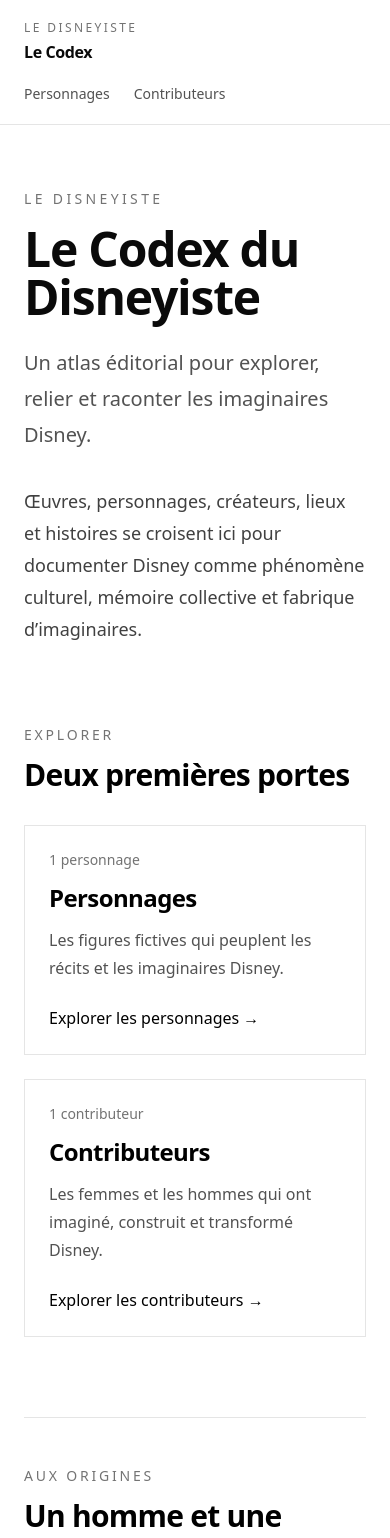
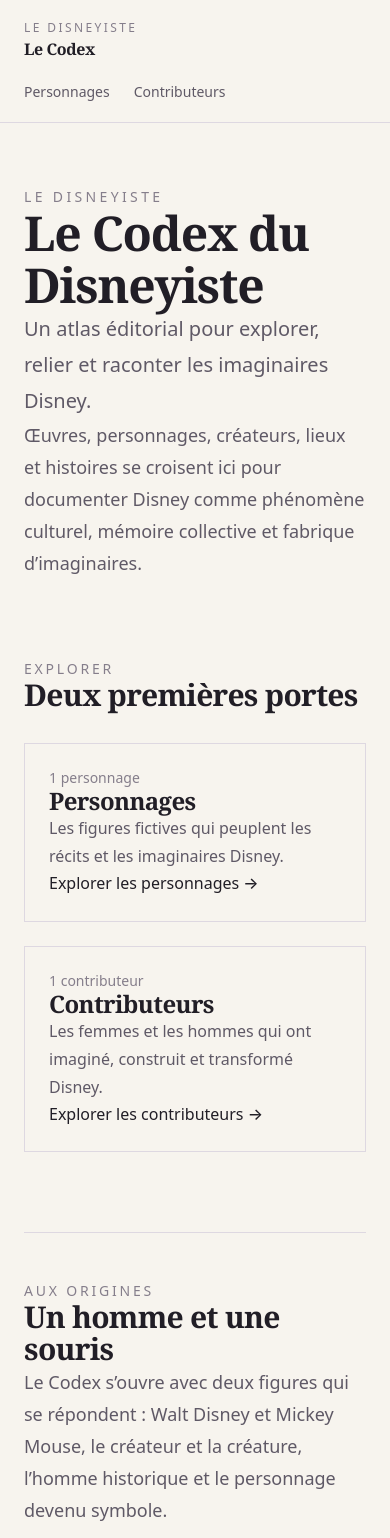
Before and after one commit to iamjulienjulien/ledisneyiste-codex, a Next.js app: page / in a window 390 px wide. Shown: the top 1538 px of the page. Built offline with nearby package versions, Linux system fonts and the light colour scheme.

Commit message:
🎨 Mise en scène > Poser la première projection sur le Codex > 🐭 Julien

```diff
--- a/src/app/globals.css
+++ b/src/app/globals.css
@@ -1,14 +1,215 @@
 @import "tailwindcss";
+
+/* ============================================================
+   PROJECTIONS
+   ============================================================ */
+
+/*
+ * Projection Originale
+ * ---------------------
+ *
+ * Mise en scène native du Codex du Disneyiste.
+ *
+ * Les composants ne doivent jamais dépendre directement des valeurs
+ * d'une Projection. Ils utilisent uniquement les tokens sémantiques
+ * exposés plus bas via @theme.
+ *
+ * Les futures Projections pourront modifier couleurs, typographies,
+ * formes, ombres et autres paramètres visuels sans modifier les
+ * composants eux-mêmes.
+ */
+
+:root,
+[data-projection="originale"] {
+    color-scheme: light;
+
+    /* ------------------------------------------------------------
+       Surfaces
+       ------------------------------------------------------------ */
+
+    --projection-canvas: #f7f4ee;
+    --projection-surface: #fffdf8;
+    --projection-surface-muted: #f0ece5;
+
+    /* ------------------------------------------------------------
+       Encres
+       ------------------------------------------------------------ */
+
+    --projection-ink: #211e26;
+    --projection-ink-soft: #5f5966;
+    --projection-muted: #857e8b;
+
+    /* ------------------------------------------------------------
+       Lignes
+       ------------------------------------------------------------ */
+
+    --projection-line: #ded8e1;
+    --projection-line-strong: #c7bdcd;
+
+    /* ------------------------------------------------------------
+       Accent
+       ------------------------------------------------------------ */
+
+    --projection-accent: #51446f;
+    --projection-accent-hover: #403657;
+    --projection-accent-soft: #ede8f3;
+    --projection-accent-contrast: #fffaf2;
+
+    /* ------------------------------------------------------------
+       États
+       ------------------------------------------------------------ */
+
+    --projection-focus: #75658f;
+    --projection-selection: #51446f33;
+
+    /* ------------------------------------------------------------
+       Typographie
+       ------------------------------------------------------------ */
+
+    --projection-font-body:
+        ui-sans-serif, system-ui, -apple-system, BlinkMacSystemFont, "Segoe UI",
+        sans-serif;
+
+    --projection-font-display:
+        ui-serif, Georgia, Cambria, "Times New Roman", Times, serif;
+
+    --projection-font-body-weight: 400;
+    --projection-font-display-weight: 600;
+
+    --projection-font-body-leading: 1.65;
+    --projection-font-display-leading: 1.08;
+
+    --projection-font-display-tracking: -0.025em;
+
+    /* ------------------------------------------------------------
+       Formes
+       ------------------------------------------------------------ */
+
+    --projection-radius-small: 0.375rem;
+    --projection-radius-medium: 0.75rem;
+    --projection-radius-large: 1.25rem;
+
+    /* ------------------------------------------------------------
+       Ombres
+       ------------------------------------------------------------ */
+
+    --projection-shadow-soft: 0 12px 40px rgb(33 30 38 / 0.06);
+}
+
+/* ============================================================
+   TOKENS SÉMANTIQUES TAILWIND
+   ============================================================ */
+
+/*
+ * Cette couche constitue le contrat entre les Projections et l'UI.
+ *
+ * Les composants utilisent :
+ *
+ *   bg-canvas
+ *   bg-surface
+ *   text-ink
+ *   text-muted
+ *   border-line
+ *   text-accent
+ *   font-display
+ *   rounded-large
+ *   shadow-soft
+ *
+ * Ils ne doivent pas utiliser directement les variables
+ * --projection-*.
+ */
+
+@theme inline {
+    /* Surfaces */
+    --color-canvas: var(--projection-canvas);
+    --color-surface: var(--projection-surface);
+    --color-surface-muted: var(--projection-surface-muted);
+
+    /* Encres */
+    --color-ink: var(--projection-ink);
+    --color-ink-soft: var(--projection-ink-soft);
+    --color-muted: var(--projection-muted);
+
+    /* Lignes */
+    --color-line: var(--projection-line);
+    --color-line-strong: var(--projection-line-strong);
+
+    /* Accent */
+    --color-accent: var(--projection-accent);
+    --color-accent-hover: var(--projection-accent-hover);
+    --color-accent-soft: var(--projection-accent-soft);
+    --color-accent-contrast: var(--projection-accent-contrast);
+
+    /* États */
+    --color-focus: var(--projection-focus);
+
+    /* Typographie */
+    --font-sans: var(--projection-font-body);
+    --font-display: var(--projection-font-display);
+
+    /* Formes */
+    --radius-small: var(--projection-radius-small);
+    --radius-medium: var(--projection-radius-medium);
+    --radius-large: var(--projection-radius-large);
+
+    /* Ombres */
+    --shadow-soft: var(--projection-shadow-soft);
+}
+
+/* ============================================================
+   BASE
+   ============================================================ */
 
 * {
     box-sizing: border-box;
 }
 
-html,
-body {
+html {
     min-height: 100%;
+    background: var(--projection-canvas);
 }
 
 body {
+    min-height: 100%;
     margin: 0;
+    color: var(--projection-ink);
+    background: var(--projection-canvas);
+    font-family: var(--projection-font-body);
+    font-weight: var(--projection-font-body-weight);
+    line-height: var(--projection-font-body-leading);
+    text-rendering: optimizeLegibility;
 }
+
+h1,
+h2,
+h3,
+h4,
+h5,
+h6 {
+    margin-block: 0;
+    font-family: var(--projection-font-display);
+    font-weight: var(--projection-font-display-weight);
+    line-height: var(--projection-font-display-leading);
+    letter-spacing: var(--projection-font-display-tracking);
+}
+
+p {
+    margin-block: 0;
+}
+
+button,
+input,
+textarea,
+select {
+    font: inherit;
+}
+
+::selection {
+    color: var(--projection-ink);
+    background: var(--projection-selection);
+}
+
+:focus-visible {
+    outline: 2px solid var(--projection-focus);
+    outline-offset: 3px;
+}
--- a/src/app/layout.tsx
+++ b/src/app/layout.tsx
@@ -25,16 +25,16 @@ export default function RootLayout({
     children: React.ReactNode;
 }>) {
     return (
-        <html lang="fr">
+        <html lang="fr" data-projection="originale">
             <body>
-                <header className="border-b border-neutral-200">
+                <header className="border-b border-line">
                     <div className="mx-auto flex w-full max-w-5xl flex-col gap-5 px-6 py-5 sm:flex-row sm:items-center sm:justify-between">
                         <Link href="/" className="group">
-                            <p className="text-xs font-medium uppercase tracking-[0.2em] text-neutral-500">
+                            <p className="text-xs font-medium uppercase tracking-[0.2em] text-muted">
                                 Le Disneyiste
                             </p>
 
-                            <p className="mt-1 font-semibold tracking-tight text-neutral-950 group-hover:underline group-hover:underline-offset-4">
+                            <p className="mt-1 font-display font-semibold tracking-tight text-ink group-hover:underline group-hover:underline-offset-4">
                                 Le Codex
                             </p>
                         </Link>
@@ -45,14 +45,14 @@ export default function RootLayout({
                         >
                             <Link
                                 href="/personnages"
-                                className="text-neutral-600 hover:text-neutral-950"
+                                className="text-ink-soft hover:text-ink"
                             >
                                 Personnages
                             </Link>
 
                             <Link
                                 href="/contributeurs"
-                                className="text-neutral-600 hover:text-neutral-950"
+                                className="text-ink-soft hover:text-ink"
                             >
                                 Contributeurs
                             </Link>
--- a/src/app/page.tsx
+++ b/src/app/page.tsx
@@ -5,20 +5,20 @@ export default function Home() {
     return (
         <main className="mx-auto min-h-screen w-full max-w-5xl px-6 py-16 sm:py-24">
             <header className="max-w-3xl">
-                <p className="text-sm font-medium uppercase tracking-[0.24em] text-neutral-500">
+                <p className="text-sm font-medium uppercase tracking-[0.24em] text-muted">
                     Le Disneyiste
                 </p>
 
-                <h1 className="mt-4 text-5xl font-semibold tracking-tight text-neutral-950 sm:text-7xl">
+                <h1 className="mt-4 text-5xl text-ink sm:text-7xl">
                     Le Codex du Disneyiste
                 </h1>
 
-                <p className="mt-6 max-w-2xl text-xl leading-9 text-neutral-600">
+                <p className="mt-6 max-w-2xl text-xl leading-9 text-ink-soft">
                     Un atlas éditorial pour explorer, relier et raconter les
                     imaginaires Disney.
                 </p>
 
-                <p className="mt-8 max-w-2xl text-lg leading-8 text-neutral-700">
+                <p className="mt-8 max-w-2xl text-lg leading-8 text-ink-soft">
                     Œuvres, personnages, créateurs, lieux et histoires se
                     croisent ici pour documenter Disney comme phénomène
                     culturel, mémoire collective et fabrique d’imaginaires.
@@ -27,32 +27,28 @@ export default function Home() {
 
             <section className="mt-20">
                 <div>
-                    <p className="text-sm font-medium uppercase tracking-[0.2em] text-neutral-500">
+                    <p className="text-sm font-medium uppercase tracking-[0.2em] text-muted">
                         Explorer
                     </p>
 
-                    <h2 className="mt-3 text-3xl font-semibold tracking-tight">
-                        Deux premières portes
-                    </h2>
+                    <h2 className="mt-3 text-3xl">Deux premières portes</h2>
                 </div>
 
                 <div className="mt-8 grid gap-6 sm:grid-cols-2">
                     <Link
                         href="/personnages"
-                        className="group border border-neutral-200 p-6 transition-colors hover:border-neutral-400"
+                        className="group border border-line p-6 transition-colors hover:border-line-strong"
                     >
-                        <p className="text-sm text-neutral-500">
+                        <p className="text-sm text-muted">
                             {personnages.length}{" "}
                             {personnages.length > 1
                                 ? "personnages"
                                 : "personnage"}
                         </p>
 
-                        <h3 className="mt-3 text-2xl font-semibold tracking-tight">
-                            Personnages
-                        </h3>
+                        <h3 className="mt-3 text-2xl">Personnages</h3>
 
-                        <p className="mt-3 leading-7 text-neutral-600">
+                        <p className="mt-3 leading-7 text-ink-soft">
                             Les figures fictives qui peuplent les récits et les
                             imaginaires Disney.
                         </p>
@@ -64,20 +60,18 @@ export default function Home() {
 
                     <Link
                         href="/contributeurs"
-                        className="group border border-neutral-200 p-6 transition-colors hover:border-neutral-400"
+                        className="group border border-line p-6 transition-colors hover:border-line-strong"
                     >
-                        <p className="text-sm text-neutral-500">
+                        <p className="text-sm text-muted">
                             {contributeurs.length}{" "}
                             {contributeurs.length > 1
                                 ? "contributeurs"
                                 : "contributeur"}
                         </p>
 
-                        <h3 className="mt-3 text-2xl font-semibold tracking-tight">
-                            Contributeurs
-                        </h3>
+                        <h3 className="mt-3 text-2xl">Contributeurs</h3>
 
-                        <p className="mt-3 leading-7 text-neutral-600">
+                        <p className="mt-3 leading-7 text-ink-soft">
                             Les femmes et les hommes qui ont imaginé, construit
                             et transformé Disney.
                         </p>
@@ -89,16 +83,14 @@ export default function Home() {
                 </div>
             </section>
 
-            <section className="mt-20 border-t border-neutral-200 pt-12">
-                <p className="text-sm font-medium uppercase tracking-[0.2em] text-neutral-500">
+            <section className="mt-20 border-t border-line pt-12">
+                <p className="text-sm font-medium uppercase tracking-[0.2em] text-muted">
                     Aux origines
                 </p>
 
-                <h2 className="mt-3 text-3xl font-semibold tracking-tight">
-                    Un homme et une souris
-                </h2>
+                <h2 className="mt-3 text-3xl">Un homme et une souris</h2>
 
-                <p className="mt-4 max-w-2xl text-lg leading-8 text-neutral-600">
+                <p className="mt-4 max-w-2xl text-lg leading-8 text-ink-soft">
                     Le Codex s’ouvre avec deux figures qui se répondent : Walt
                     Disney et Mickey Mouse, le créateur et la créature, l’homme
                     historique et le personnage devenu symbole.
@@ -121,9 +113,9 @@ export default function Home() {
                 </div>
             </section>
 
-            <footer className="mt-24 border-t border-neutral-200 pt-8">
+            <footer className="mt-24 border-t border-line pt-8">
                 <div className="flex flex-col gap-4">
-                    <p className="text-sm font-medium text-neutral-700">
+                    <p className="text-sm font-medium text-ink-soft">
                         Un projet de{" "}
                         <a
                             href="https://julienjulien.fr"
@@ -136,7 +128,7 @@ export default function Home() {
                         .
                     </p>
 
-                    <p className="max-w-2xl text-sm leading-6 text-neutral-500">
+                    <p className="max-w-2xl text-sm leading-6 text-muted">
                         Le Disneyiste est un projet éditorial personnel,
                         indépendant et non officiel. Il n’est ni affilié, ni
                         approuvé, ni sponsorisé par The Walt Disney Company ou
--- a/src/components/codex/SourcesCodex.tsx
+++ b/src/components/codex/SourcesCodex.tsx
@@ -10,8 +10,8 @@ export default function SourcesCodex({ sources }: SourcesCodexProps) {
     }
 
     return (
-        <section className="mt-16 border-t border-neutral-200 pt-8">
-            <h2 className="text-sm font-medium uppercase tracking-[0.2em] text-neutral-500">
+        <section className="mt-16 border-t border-line pt-8">
+            <h2 className="text-sm font-medium uppercase tracking-[0.2em] text-muted">
                 Sources & références
             </h2>
 
@@ -20,7 +20,7 @@ export default function SourcesCodex({ sources }: SourcesCodexProps) {
                     <li key={source.id}>
                         <p className="font-medium">{source.titre}</p>
 
-                        <p className="mt-1 text-sm text-neutral-500">
+                        <p className="mt-1 text-sm text-muted">
                             {[
                                 source.auteur,
                                 source.editeur,
```
Also changed, not shown: src/app/contributeurs/[slug]/page.tsx (+7 -9 lines), src/app/contributeurs/page.tsx (+3 -5 lines), src/app/not-found.tsx (+4 -4 lines), src/app/personnages/[slug]/page.tsx (+8 -12 lines), src/app/personnages/page.tsx (+3 -5 lines).
